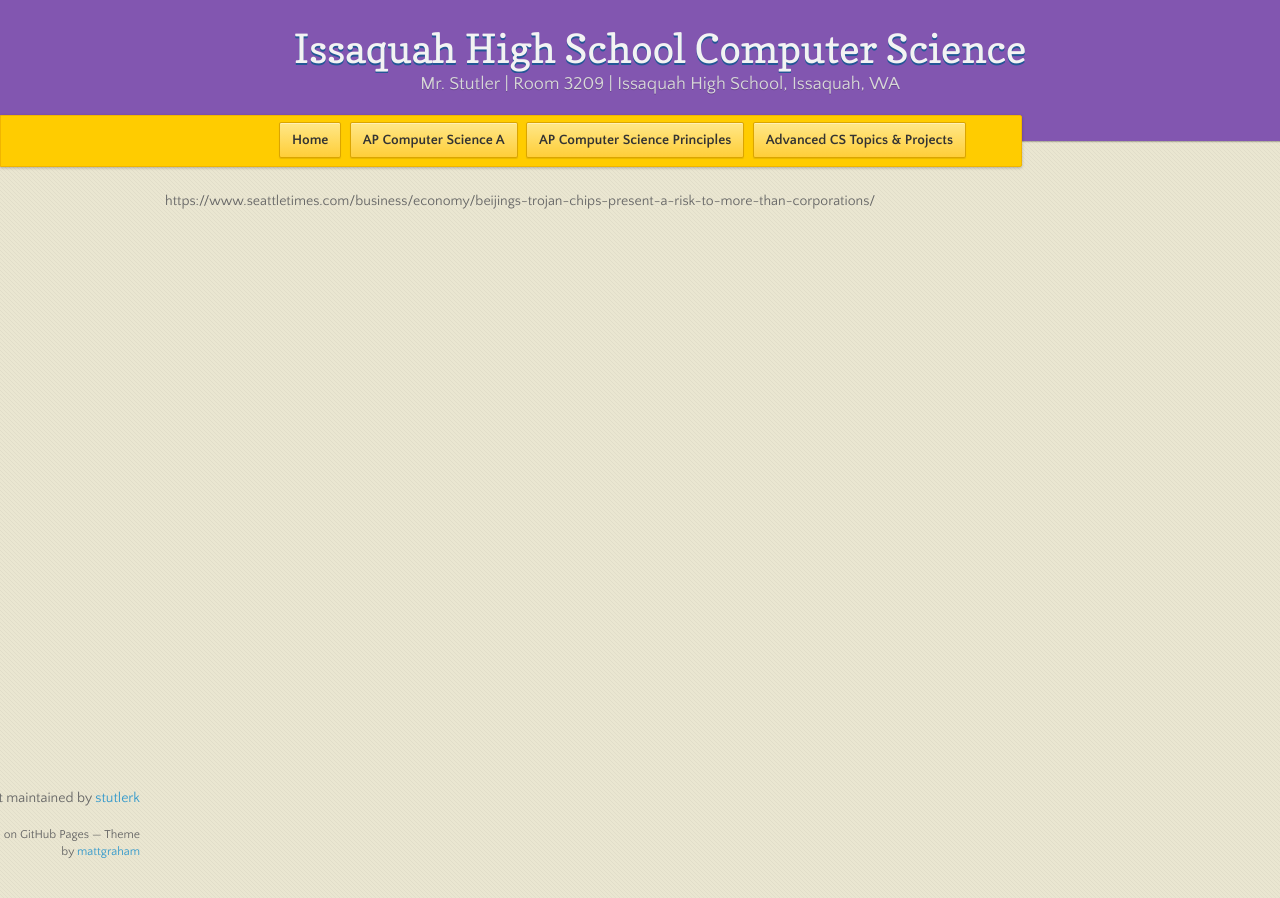
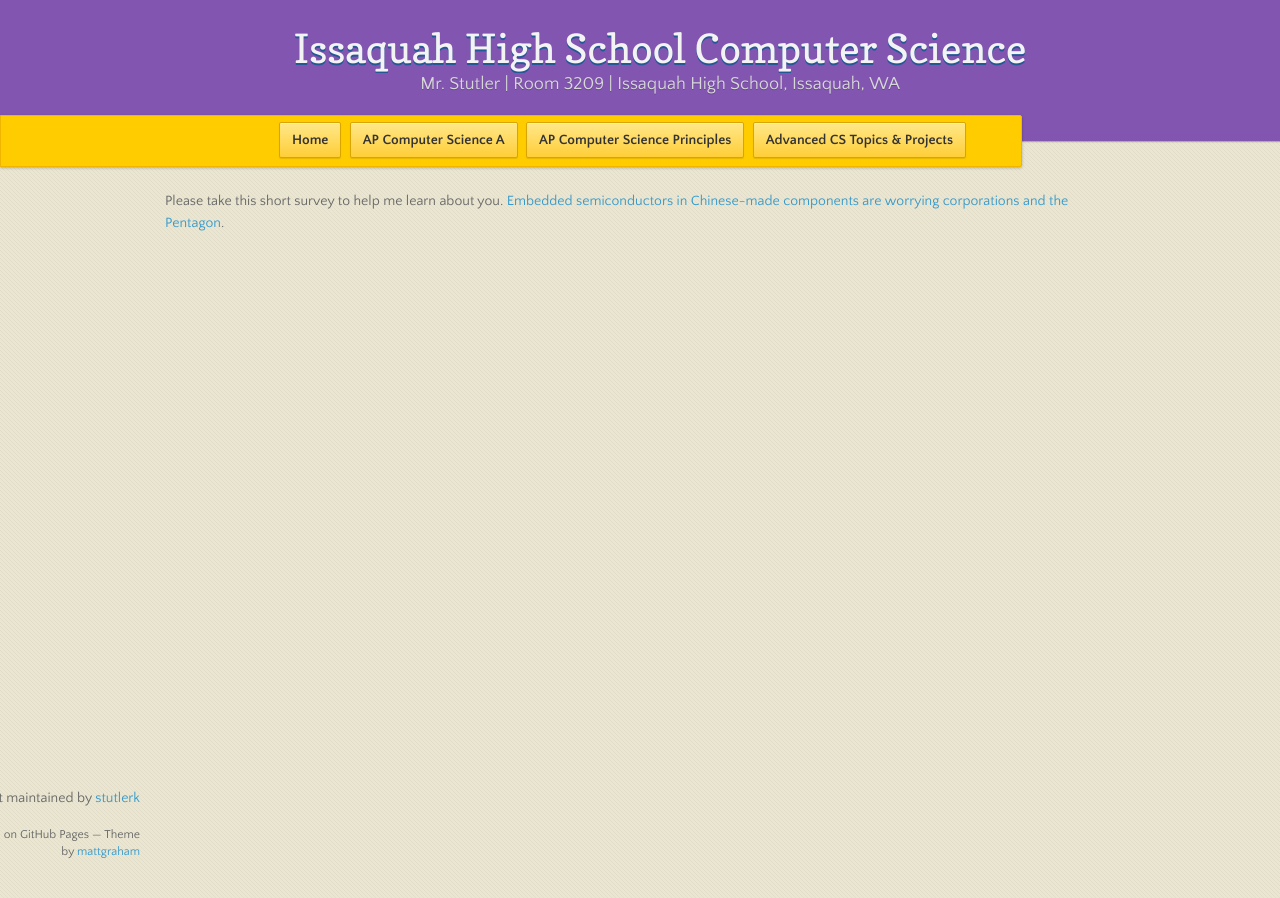
Before and after one commit to stutlerk/ihs-website, a Jekyll site: the page built from _posts/2018-10-10-SpyChips.md, in a window 1280 px wide. Built offline with Jekyll 4.4.1, drawn with Linux system fonts in a browser that asks for light colours; nearby versions of some CDN libraries; our own code applies the rules of GitHub Pages for plain Markdown files.

Commit message:
Update 2018-10-10-SpyChips.md

```diff
--- a/_posts/2018-10-10-SpyChips.md
+++ b/_posts/2018-10-10-SpyChips.md
@@ -1,4 +1,5 @@
-
-
-
-https://www.seattletimes.com/business/economy/beijings-trojan-chips-present-a-risk-to-more-than-corporations/
+---
+title: <b>Beijing's "Trojan Chips"</b>
+categories: [apcsa,apcsprinciples,advtopics]
+---
+Please take this short survey to help me learn about you. [Embedded semiconductors in Chinese-made components are worrying corporations and the Pentagon](https://www.seattletimes.com/business/economy/beijings-trojan-chips-present-a-risk-to-more-than-corporations/){:target="_blank"}.
```
